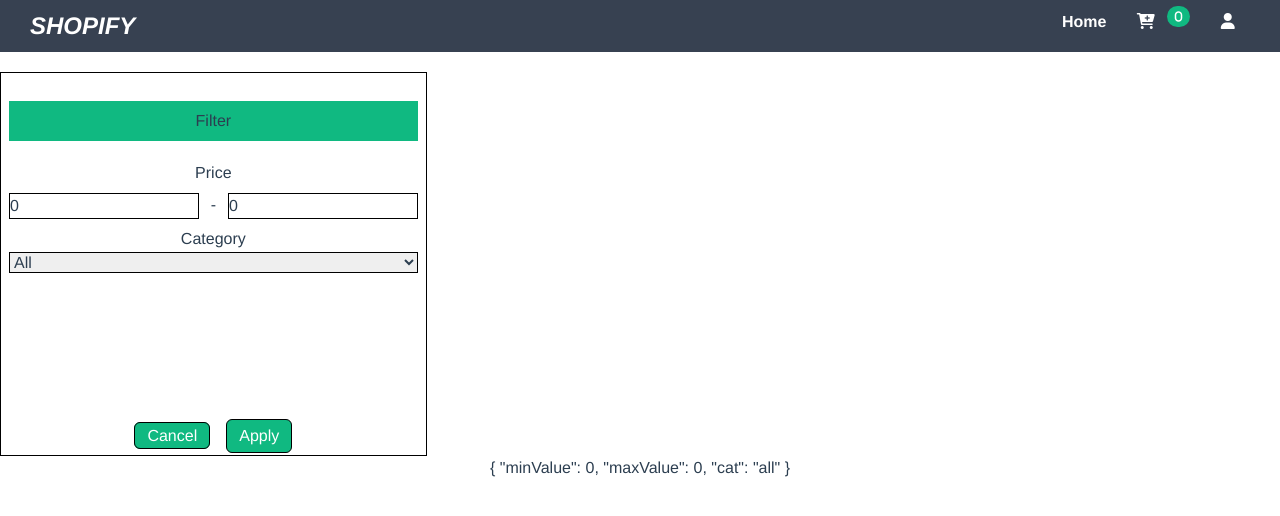
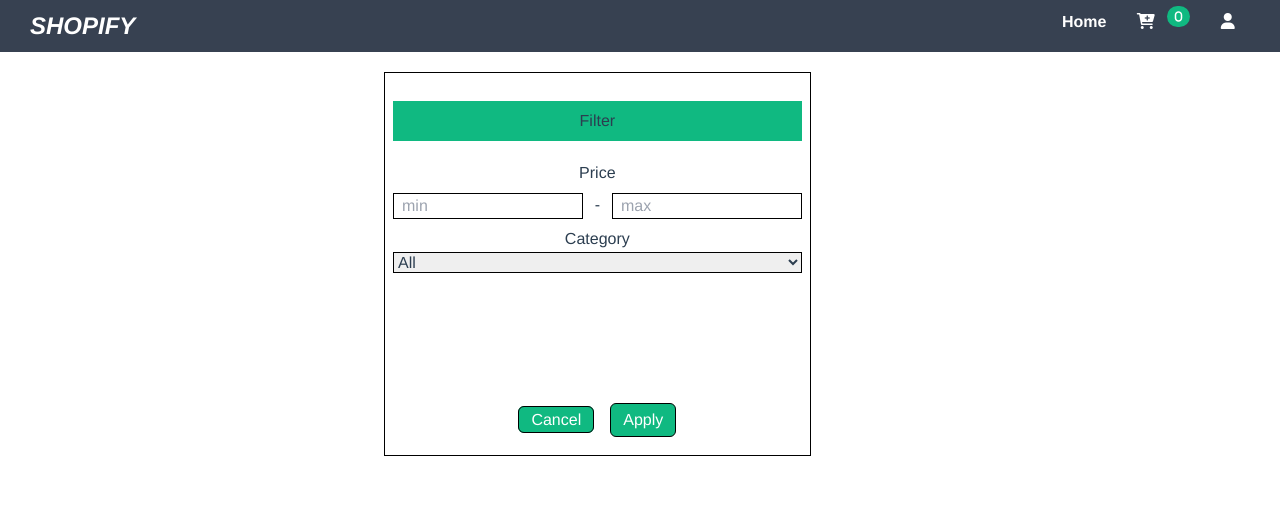
Before and after one commit to gyatxo/shofiyVueJS, a Vue app: page /filter in a window 1280 px wide. Shown: the top 516 px of the page. Built offline with nearby package versions, Linux system fonts and the light colour scheme.

Commit message:
filter feature completed

```diff
--- a/src/components/Filter.vue
+++ b/src/components/Filter.vue
@@ -1,13 +1,13 @@
 <template>
-  <div class="container mx-auto">
-    <form class="flex-col align-between h-96 justify-between w-1/3 border border-black p-2 mt-5">
+  <div >
+    <form class="flex-col align-between h-96 justify-between w-1/3 border border-black p-2 mt-5 ml-96">
     <div>
         <h1 class="bg-green-500 my-5 py-2">Filter</h1>
         <label for="price">Price</label>
         <div class="w-full flex py-2">
-            <input type="number" placeholder="min" v-model="minValue" class="border border-black w-1/2" />
+            <input type="text" placeholder="min" v-model="minValue" class="border border-black w-1/2 pl-2" oninput="this.value = this.value.replace(/[^0-9.]/g, '').replace(/(\..*)\./g, '$1');"/>
             <span class="px-3">-</span>
-            <input type="number" placeholder="max" v-model="maxValue" class="border border-black w-1/2"/>
+            <input type="text" placeholder="max" v-model="maxValue" class="border border-black w-1/2 pl-2" oninput="this.value = this.value.replace(/[^0-9.]/g, '').replace(/(\..*)\./g, '$1');"/>
         </div>
 
         <h6>Category</h6>
@@ -20,28 +20,34 @@
             <option value="watch">Watch</option>
         </select>
     </div>
-    <div class="mt-36">
+    <div class="mt-32">
         <router-link class="border border-black py-1 px-3 mb-2 rounded-md bg-green-500 text-white text-bold mr-2" to="/">Cancel</router-link>
-        <button class="border border-black py-1 px-3 mb-2 rounded-md bg-green-500 text-white text-bold ml-2" @click.prevent="test({minValue,maxValue,cat})" >Apply</button>
+        <button class="border border-black py-1 px-3 mb-2 rounded-md bg-green-500 text-white text-bold ml-2" @click.prevent="filterProduct({minValue,maxValue,cat})" >Apply</button>
     </div>
     </form>
-    <h1>{{$data}}</h1>
+    <div v-if="filteredProductList.length > 0">
+    <Product  :products="filteredProductList"/>
+    </div>
+    <!-- <div v-else>hello</div> -->
   </div>
 </template>
 
 <script>
-import { mapActions } from 'vuex'
+import { mapActions, mapGetters } from 'vuex';
+import Product from "./Product.vue";
 export default {
     name: 'Filter',
     data() {
         return {
-            minValue: 0,
-            maxValue: 0,
+            minValue: '',
+            maxValue: '',
             cat: 'all',
         }
     },
+    computed: {...mapGetters(['filteredProductList'])},
+    components: {Product},
     methods: {
-        ...mapActions(['test'])
+        ...mapActions(['filterProduct'])
     }
 }
 </script>
--- a/src/store/modules/product.ts
+++ b/src/store/modules/product.ts
@@ -8,7 +8,8 @@ const state= {
 const  getters= {
     allProducts: state => state.productList,
     getCount: state => state.itemCount,
-    userItem: state => state.userItem
+    userItem: state => state.userItem,
+    filteredProductList: state => state.filteredProductList,
 }
 const  actions= {
     async getProducts ({ commit }){
@@ -27,9 +28,9 @@ const  actions= {
     // filterProduct ({commit}, minValue, maxValue, cat) {
     //     commit('filterProduct', minValue, maxValue, cat);
     // }
-    test ({commit}, payload){
+    filterProduct ({commit}, payload){
         // console.log(payload)
-        commit('test', payload)
+        commit('filterProduct', payload)
     }
 }
 
@@ -72,21 +73,15 @@ const  mutations= {
     //     }
     //     console.log(state.filteredProductList);
     // },
-    test (state,payload) {
-        // alert('test was clicked')
-        if(payload.cat !== '' && payload.minValue !== 0 && payload.maxValue !== 0){
-            // alert('if is running')
-            // console.log(payload)
-            state.filteredProductList =state.filterProductList.filter((prd)=> (prd.price >= payload.minValue && prd.price) <= payload.maxValue && prd.category[1] === payload.cat )
-            console.log(state.filteredProductList)
+    filterProduct (state,payload) {
+        if(payload.cat !== '' && payload.minValue !== '' && payload.maxValue !== ''){
+            state.filteredProductList =state.filterProductList.filter((prd)=> (parseInt(''+prd.price.slice(1,prd.price.length)) >= parseInt('' + payload.minValue) && parseInt(''+prd.price.slice(1,prd.price.length))) <= parseInt(''+payload.maxValue) && prd.category[1] === payload.cat );
         }
         else if (payload.cat && payload.cat !== 'all'){
-            alert('else if was running')
             state.filteredProductList = state.filterProductList.filter((prd)=> prd.category[1] === payload.cat)
-            console.log(state.filteredProductList)
         }
         else if(payload.cat === 'all'){
-            alert('all')
+            state.filteredProductList = state.productList;
         }
     }
 }
```
